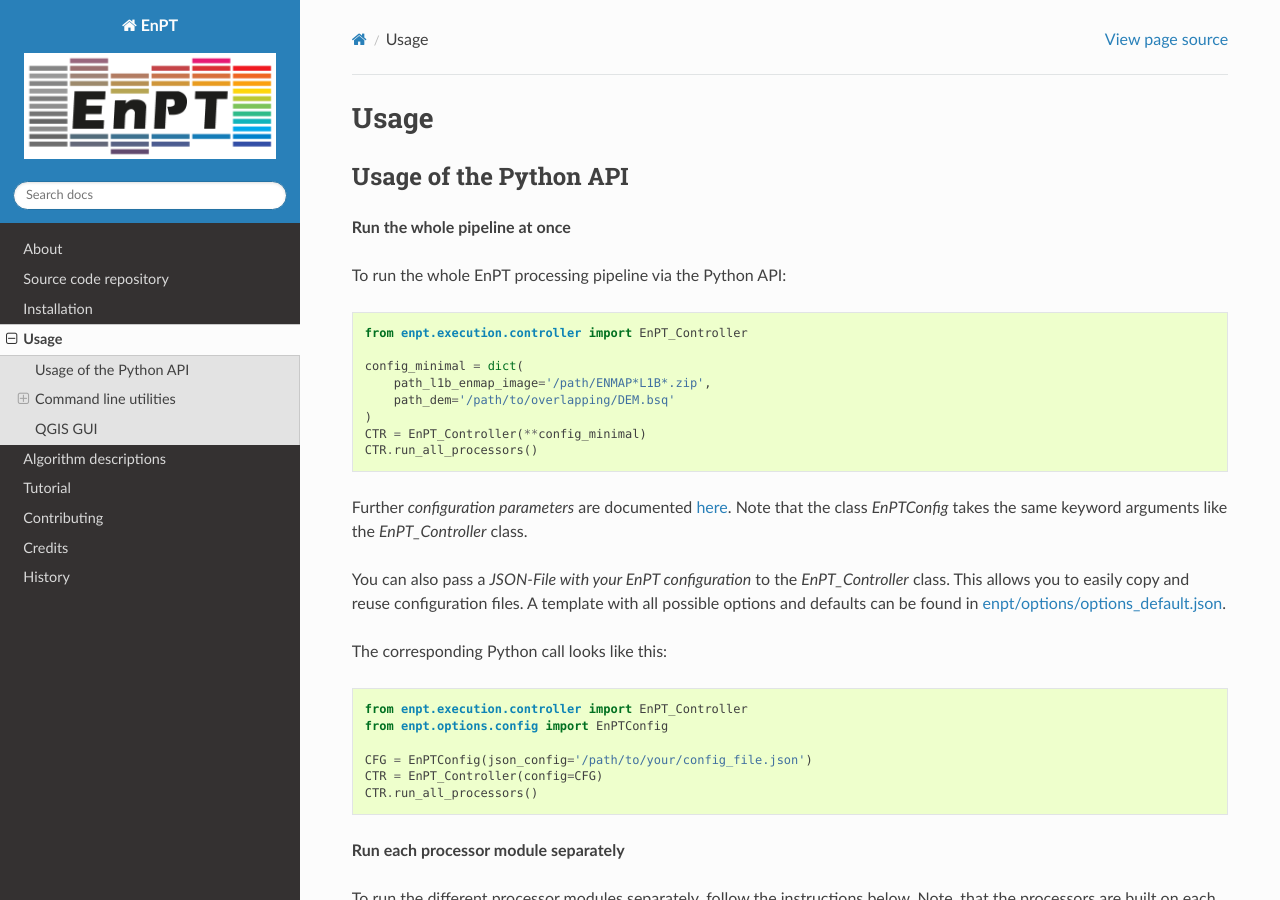
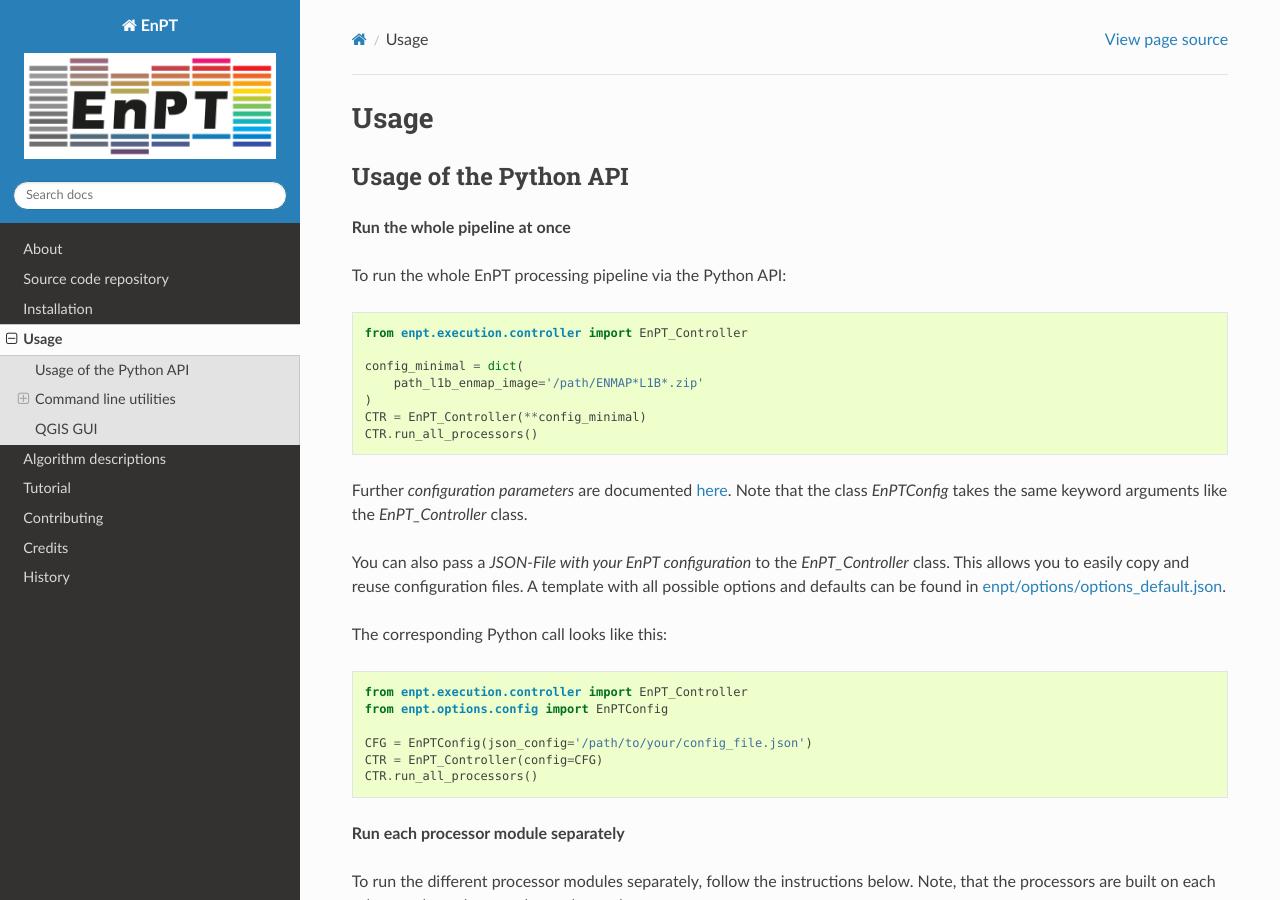
Before and after one commit to GFZ/enpt, a Sphinx documentation site: the page built from docs/usage.rst, in a window 1280 px wide and 900 px high. Built offline with Sphinx 7.4.7 and the Read the Docs theme 3.1.0, drawn with Linux system fonts in a browser that asks for light colours; pages that are not in the unit, such as notebooks, are missing from menus.

Commit message:
Do not include path_dem in minimal config anymore.
Signed-off-by: Daniel Scheffler <danschef@gfz.de>

```diff
--- a/docs/usage.rst
+++ b/docs/usage.rst
@@ -15,8 +15,7 @@ To run the whole EnPT processing pipeline via the Python API:
     from enpt.execution.controller import EnPT_Controller
 
     config_minimal = dict(
-        path_l1b_enmap_image='/path/ENMAP*L1B*.zip',
-        path_dem='/path/to/overlapping/DEM.bsq'
+        path_l1b_enmap_image='/path/ENMAP*L1B*.zip'
     )
     CTR = EnPT_Controller(**config_minimal)
     CTR.run_all_processors()
```
